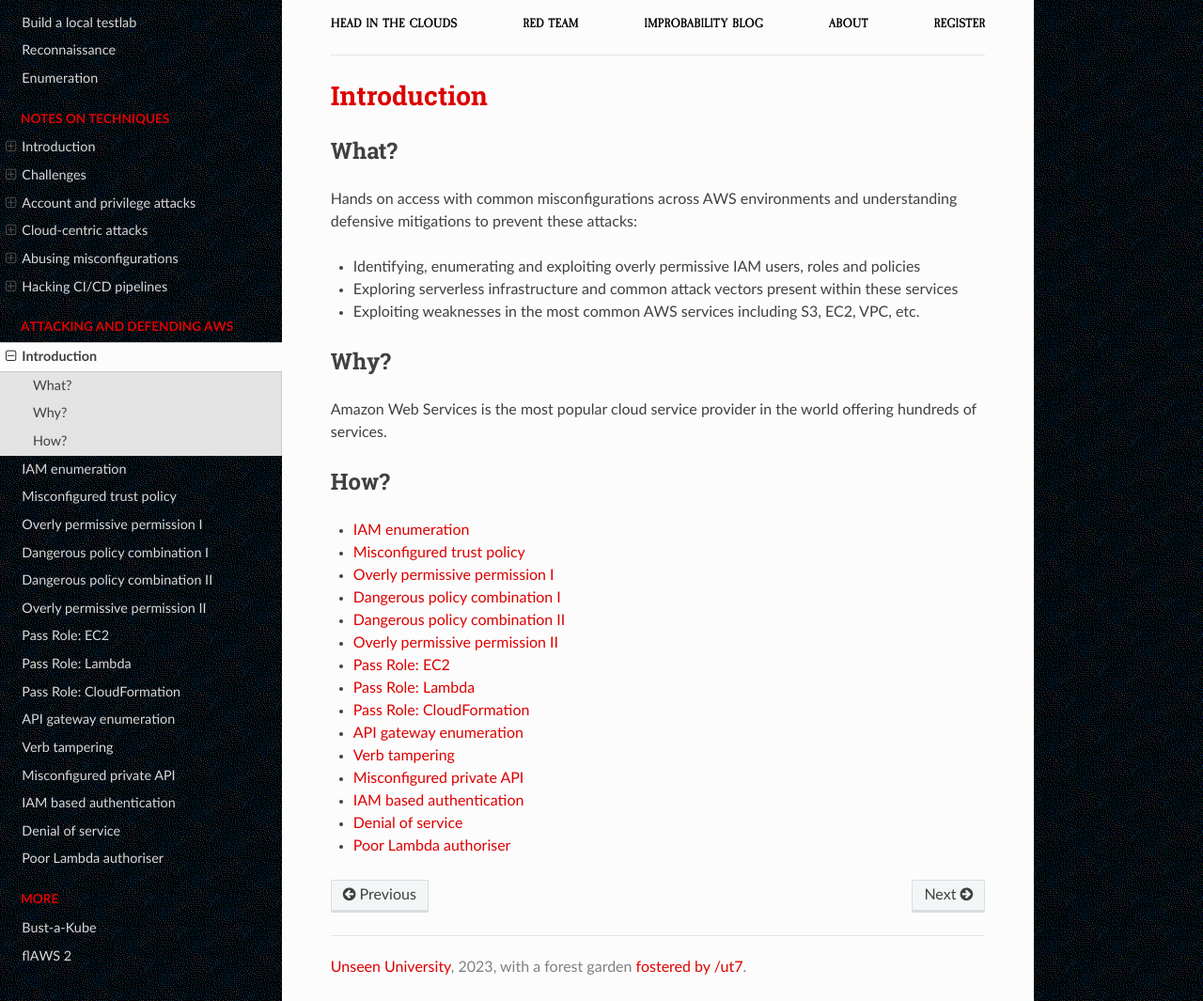
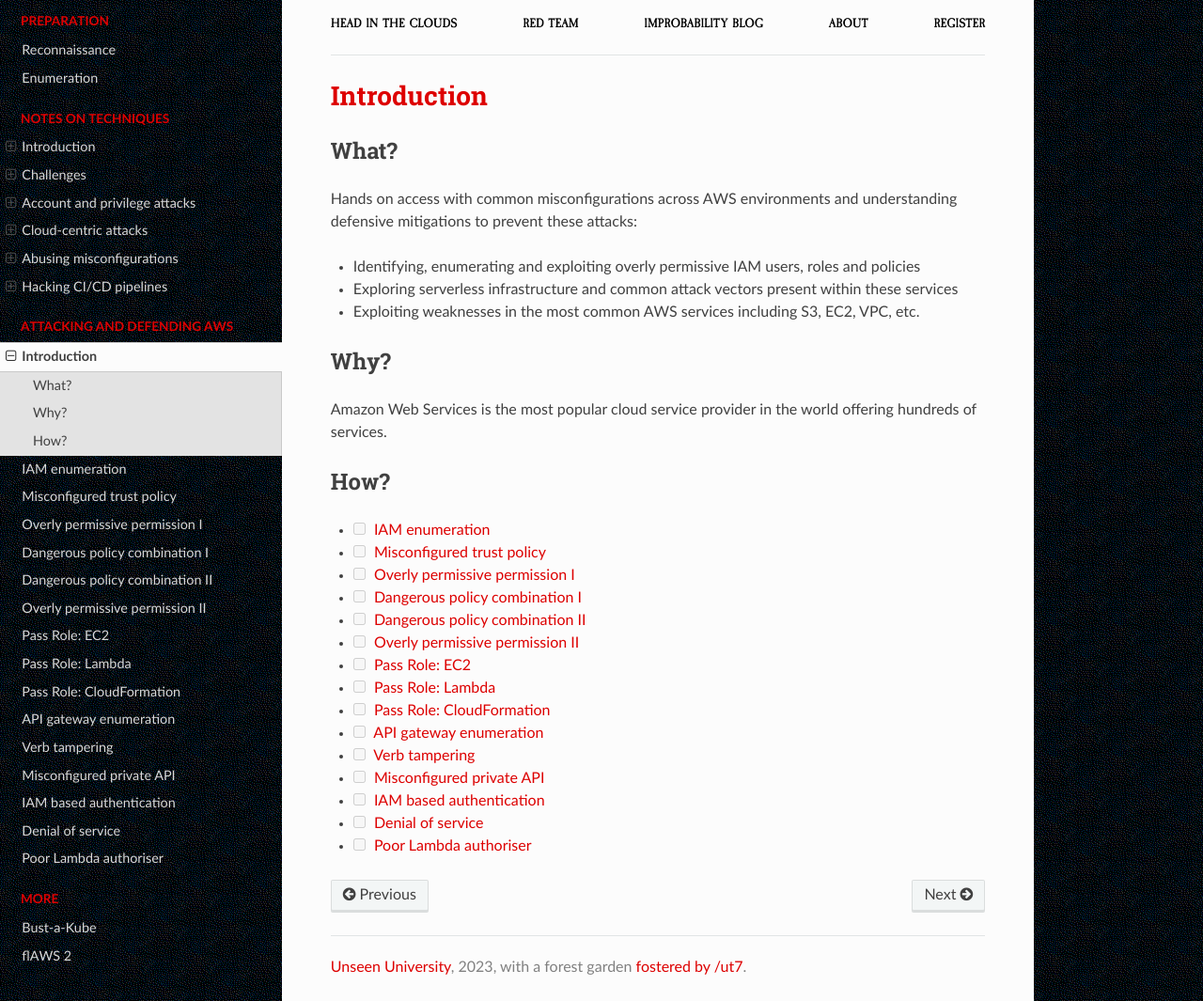
Before and after one commit to tymyrddin/red-cloud, a Sphinx documentation site: the page built from source/docs/aws/README.md, in a window 1280 px wide and 1065 px high. Shown: the whole window at 94% size. Built offline with Sphinx 7.4.7 and the Read the Docs theme 2.0.0, drawn with Linux system fonts in a browser that asks for light colours.

```diff
--- a/source/docs/aws/README.md
+++ b/source/docs/aws/README.md
@@ -14,18 +14,18 @@ Amazon Web Services is the most popular cloud service provider in the world offe
 
 ## How?
 
-* [IAM enumeration](enum-iam.md)
-* [Misconfigured trust policy](mis-trust-policy.md)
-* [Overly permissive permission I](overly-permissive-1.md)
-* [Dangerous policy combination I](dangerous-policy-1.md)
-* [Dangerous policy combination II](dangerous-policy-2.md)
-* [Overly permissive permission II](overly-permissive-2.md)
-* [Pass Role: EC2](pass-role-ec2.md)
-* [Pass Role: Lambda](pass-role-lambda.md)
-* [Pass Role: CloudFormation](pass-role-formation.md)
-* [API gateway enumeration](api-gateway-enum.md)
-* [Verb tampering](verb-tampering.md)
-* [Misconfigured private API](mis-private-api.md)
-* [IAM based authentication](iam-auth.md)
-* [Denial of service](dos.md)
-* [Poor Lambda authoriser](poor-lambda-authoriser.md)
+- [ ] [IAM enumeration](enum-iam.md)
+- [ ] [Misconfigured trust policy](mis-trust-policy.md)
+- [ ] [Overly permissive permission I](overly-permissive-1.md)
+- [ ] [Dangerous policy combination I](dangerous-policy-1.md)
+- [ ] [Dangerous policy combination II](dangerous-policy-2.md)
+- [ ] [Overly permissive permission II](overly-permissive-2.md)
+- [ ] [Pass Role: EC2](pass-role-ec2.md)
+- [ ] [Pass Role: Lambda](pass-role-lambda.md)
+- [ ] [Pass Role: CloudFormation](pass-role-formation.md)
+- [ ] [API gateway enumeration](api-gateway-enum.md)
+- [ ] [Verb tampering](verb-tampering.md)
+- [ ] [Misconfigured private API](mis-private-api.md)
+- [ ] [IAM based authentication](iam-auth.md)
+- [ ] [Denial of service](dos.md)
+- [ ] [Poor Lambda authoriser](poor-lambda-authoriser.md)
```
Also changed, not shown: source/index.rst (+11 -1 lines).
